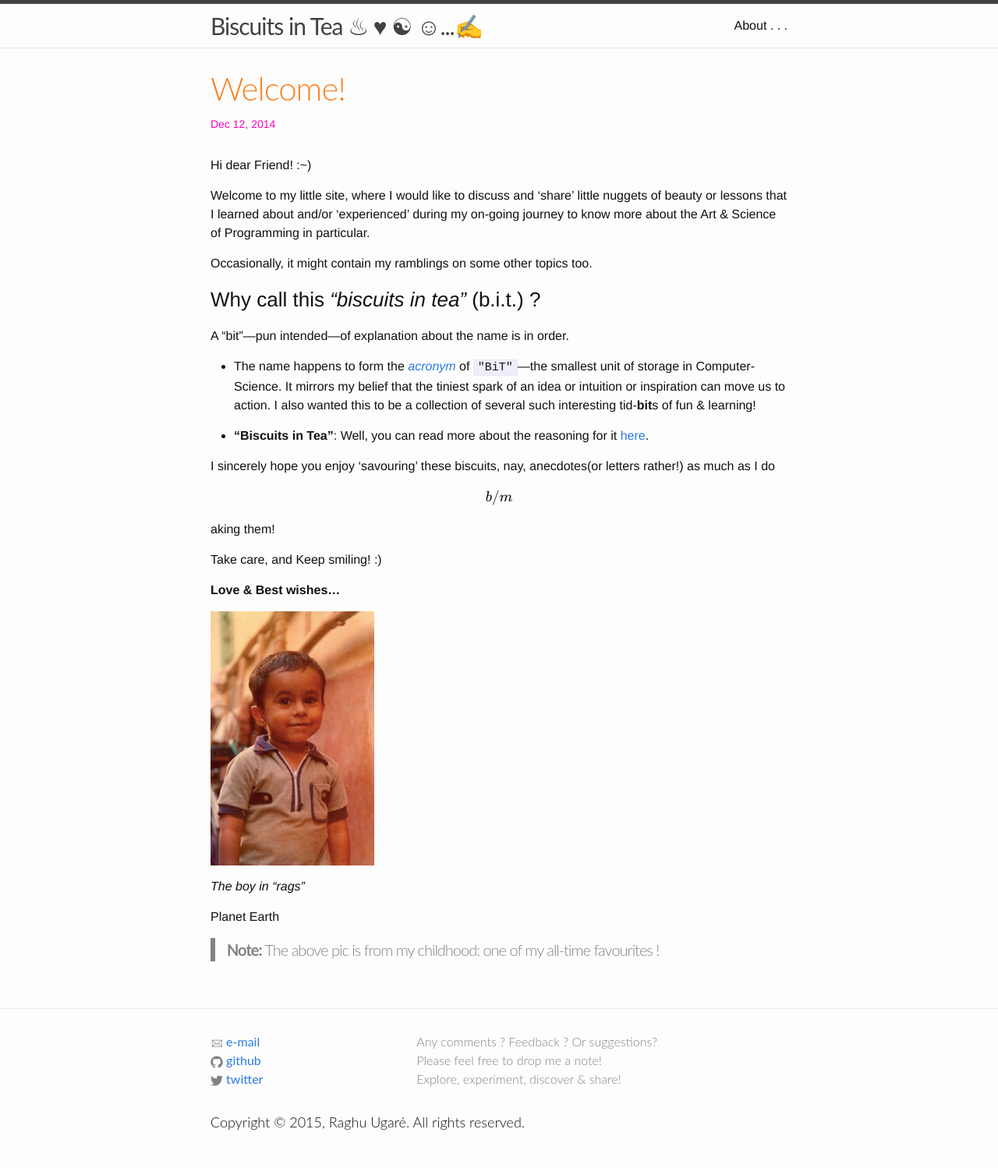
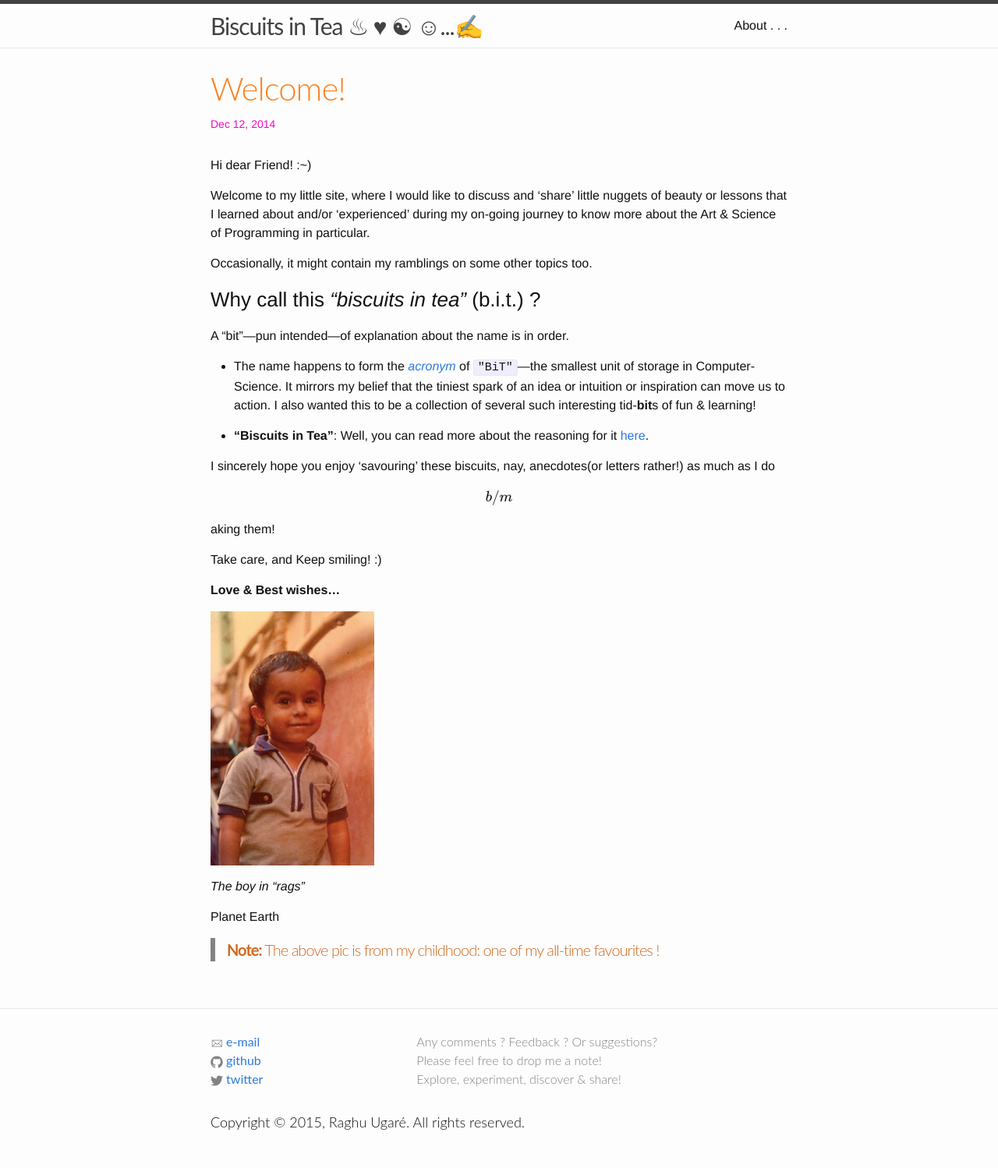
Before and after one commit to raghuugare/raghuugare.bkup, a Jekyll site: the page built from _posts/2014-12-12-welcome.markdown, in a window 1280 px wide. Shown: the whole page at 78% size. Built offline with Jekyll 4.4.1, drawn with Linux system fonts in a browser that asks for light colours; formulas are drawn with MathJax 3.

Commit message:
Small changes. Getting in a 'chocolate' color for my block-quotes...

```diff
--- a/_sass/_base.scss
+++ b/_sass/_base.scss
@@ -109,7 +109,7 @@ a {
  * Blockquotes
  */
 blockquote {
-    color: $grey-color;
+    color: #d2691e; // # $grey-color;
     border-left: 6px solid $grey-color;
     padding-left: $spacing-unit / 2;
     font-family: $blockquote-font-family;
--- a/css/main.scss
+++ b/css/main.scss
@@ -30,7 +30,6 @@ $post-link-font-size: 24px;
 $body-font-weight: 300;
 
 // ===========================================
-
 
 // Our variables
 // Some nice fonts (albeit available locally! :-( ) : Optima, Seravek, Avenir, ...
```
